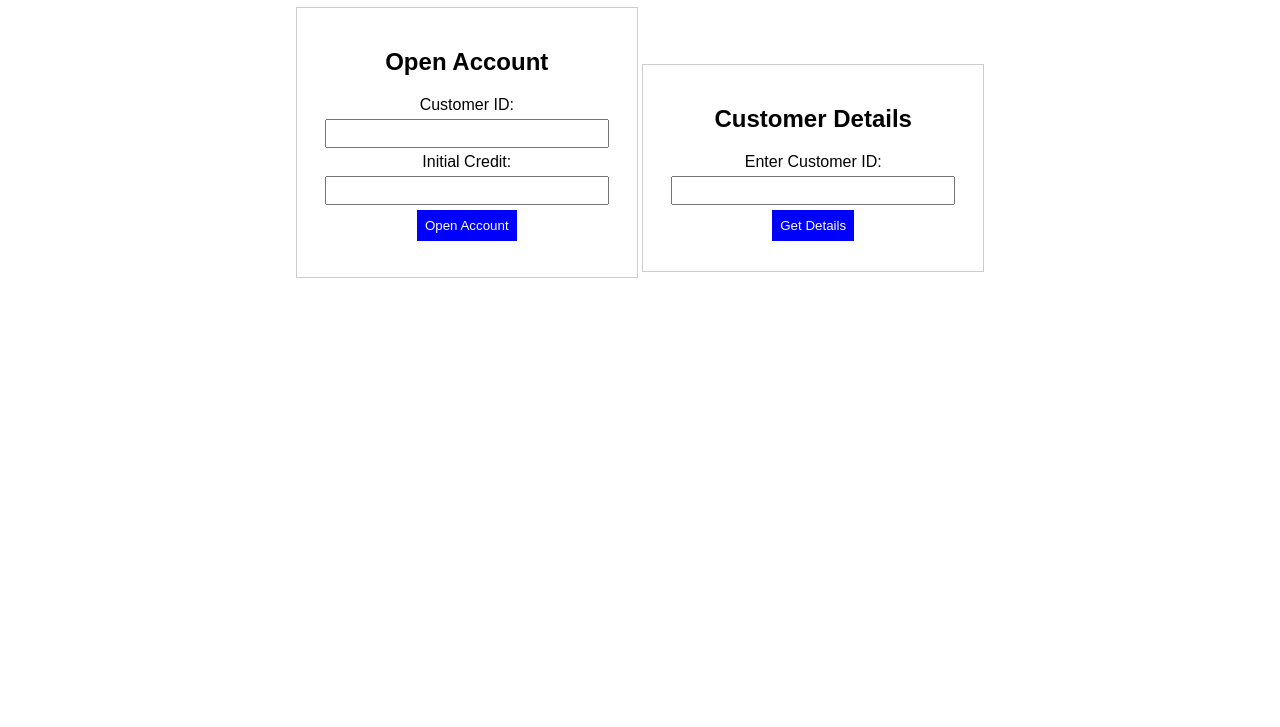
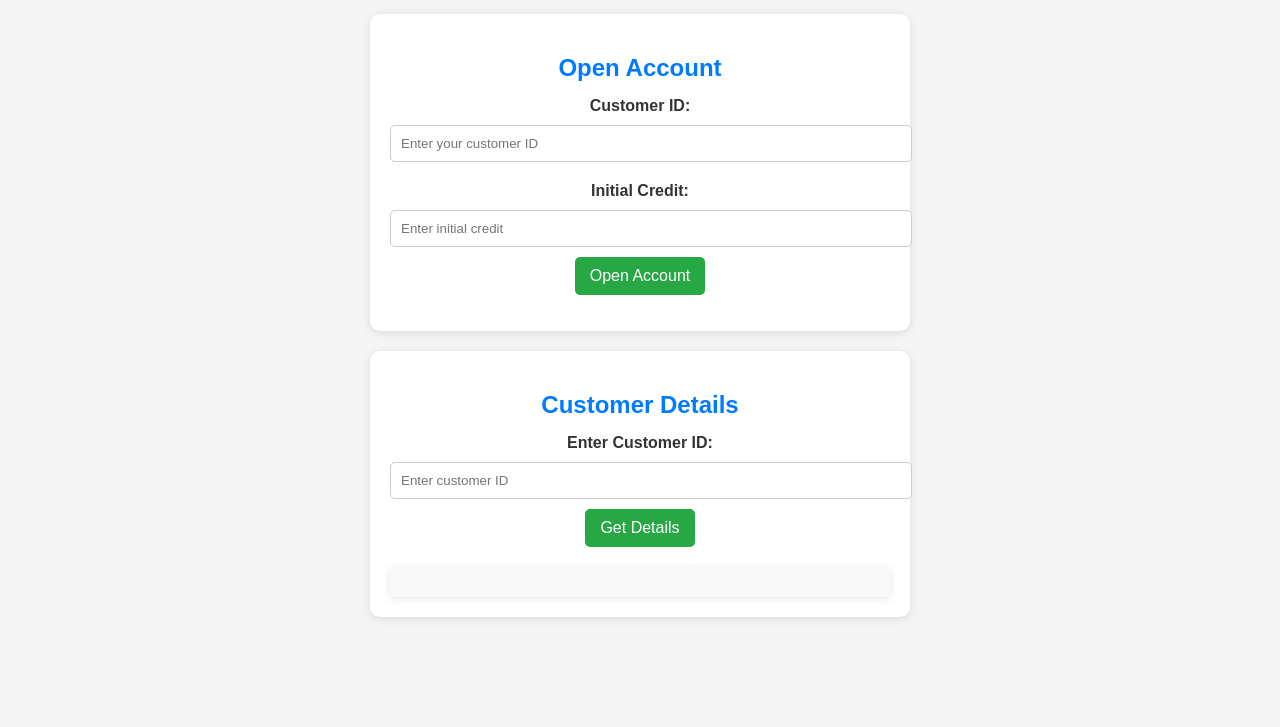
Before and after one commit to SakshiMahajan899/banking-app, a plain HTML site: page banking-frontend/index.html in a window 1280 px wide. Shown: the part 73-800 px from the top of the page. Drawn offline with Linux system fonts and the light colour scheme.

Commit message:
correct frontend

```diff
--- a/banking-frontend/index.html
+++ b/banking-frontend/index.html
@@ -7,28 +7,29 @@
     <link rel="stylesheet" href="styles.css">
 </head>
 <body>
-
-<h1>Banking System</h1>
+<header>
+    <h1>Banking System</h1>
+</header>
 
 <!-- Open Account Form -->
-<div class="container">
+<section class="container">
     <h2>Open Account</h2>
-    <label>Customer ID:</label>
-    <input type="text" id="customerID">
-    <label>Initial Credit:</label>
-    <input type="number" id="initialCredit">
+    <label for="customerID">Customer ID:</label>
+    <input type="text" id="customerID" placeholder="Enter your customer ID">
+    <label for="initialCredit">Initial Credit:</label>
+    <input type="number" id="initialCredit" placeholder="Enter initial credit">
     <button onclick="openAccount()">Open Account</button>
     <p id="accountMessage"></p>
-</div>
+</section>
 
 <!-- View Customer Details -->
-<div class="container">
+<section class="container">
     <h2>Customer Details</h2>
-    <label>Enter Customer ID:</label>
-    <input type="text" id="customerSearchID">
+    <label for="customerSearchID">Enter Customer ID:</label>
+    <input type="text" id="customerSearchID" placeholder="Enter customer ID">
     <button onclick="getCustomerDetails()">Get Details</button>
     <div id="customerDetails"></div>
-</div>
+</section>
 
 <script src="script.js"></script>
 </body>
--- a/banking-frontend/script.js
+++ b/banking-frontend/script.js
@@ -35,7 +35,6 @@ function openAccount() {
     });
 }
 
-// Function to get customer details
 function getCustomerDetails() {
     const customerID = document.getElementById("customerSearchID").value.trim();
     const detailsDiv = document.getElementById("customerDetails");
@@ -58,12 +57,31 @@ function getCustomerDetails() {
         return response.json();
     })
     .then(data => {
-        const transactionsHTML = data.transactions;
+        // Create HTML for accounts and transactions
+        const accountsHTML = data.accounts.map(account => {
+            const transactionsHTML = account.transactions.map(txn => `
+                <li>
+                    <strong>ID:</strong> ${txn.id}<br>
+                    <strong>Amount:</strong> $${txn.amount}<br>
+                    <strong>Timestamp:</strong> ${txn.timestamp}<br>
+                    <strong>Status:</strong> ${txn.status}
+                </li>
+            `).join("");
+
+            return `
+                <div style="margin-bottom: 15px; border: 1px solid #ccc; padding: 10px; border-radius: 5px;">
+                    <p><strong>Account ID:</strong> ${account.accountID}</p>
+                    <p><strong>Balance:</strong> $${account.balance}</p>
+                    <h4>Transactions:</h4>
+                    <ul>${transactionsHTML}</ul>
+                </div>
+            `;
+        }).join("");
+
+        // Build the full customer details HTML
         detailsDiv.innerHTML = `
             <h3>${data.firstName} ${data.lastName}</h3>
-            <p><strong>Balance:</strong> $${data.balance}</p>
-            <h4>Transactions:</h4>
-            <ul>${transactionsHTML}</ul>
+            <div>${accountsHTML}</div>
         `;
     })
     .catch(() => {
--- a/banking-frontend/styles.css
+++ b/banking-frontend/styles.css
@@ -1,40 +1,73 @@
+
+        /* Embedded styling for simplicity; ideally should go to styles.css */
         body {
             font-family: Arial, sans-serif;
-    margin: 20px;
+            margin: 0;
+            padding: 0;
+            background-color: #f4f4f4;
+            color: #333;
             text-align: center;
         }
 
+        h1 {
+            background-color: #007bff;
+            color: white;
+            padding: 15px 0;
+            margin: 0;
+        }
+
         .container {
-    margin-bottom: 20px;
+            background: white;
             padding: 20px;
-    border: 1px solid #ccc;
-    display: inline-block;
-    width: 300px;
+            margin: 20px auto;
+            max-width: 500px;
+            border-radius: 10px;
+            box-shadow: 0 2px 10px rgba(0, 0, 0, 0.1);
+        }
+
+        .container h2 {
+            color: #007bff;
+            margin-bottom: 15px;
+        }
+
+        label {
+            display: block;
+            font-weight: bold;
+            margin-top: 10px;
         }
 
         input {
-    display: block;
-    width: 90%;
-    margin: 5px auto;
-    padding: 5px;
+            width: 100%;
+            padding: 10px;
+            margin: 10px 0;
+            border: 1px solid #ccc;
+            border-radius: 5px;
         }
 
         button {
-    background-color: blue;
+            background-color: #28a745;
             color: white;
-    padding: 8px;
+            border: none;
+            padding: 10px 15px;
             cursor: pointer;
-    border: none;
+            border-radius: 5px;
+            font-size: 16px;
         }
 
         button:hover {
-    background-color: darkblue;
+            background-color: #218838;
         }
 
-p {
+        #accountMessage {
+            margin-top: 10px;
             font-weight: bold;
         }
 
         #customerDetails {
-    margin-top: 10px;
+            margin-top: 20px;
+            text-align: left;
+            background-color: #f9f9f9;
+            padding: 15px;
+            border-radius: 5px;
+            box-shadow: 0 2px 8px rgba(0, 0, 0, 0.1);
         }
```
Lines whose indentation alone changed are shown as unchanged.
